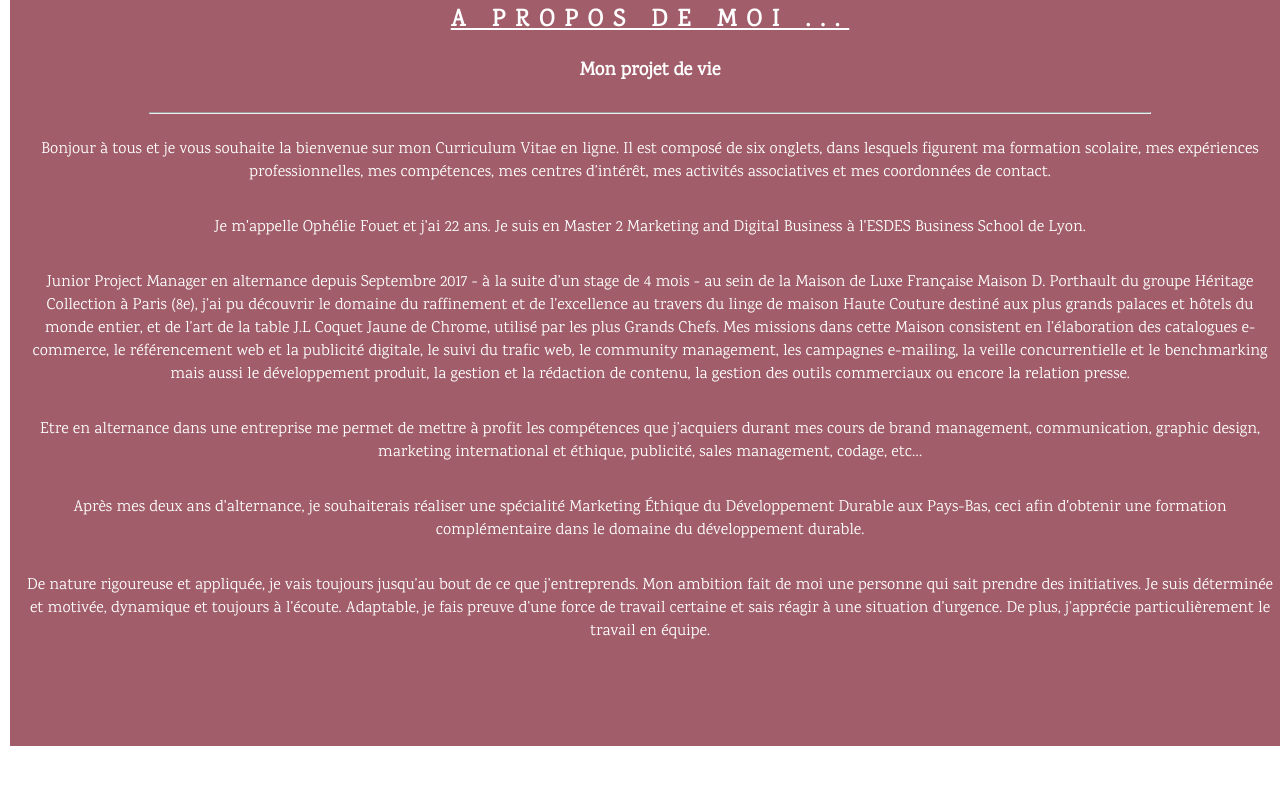
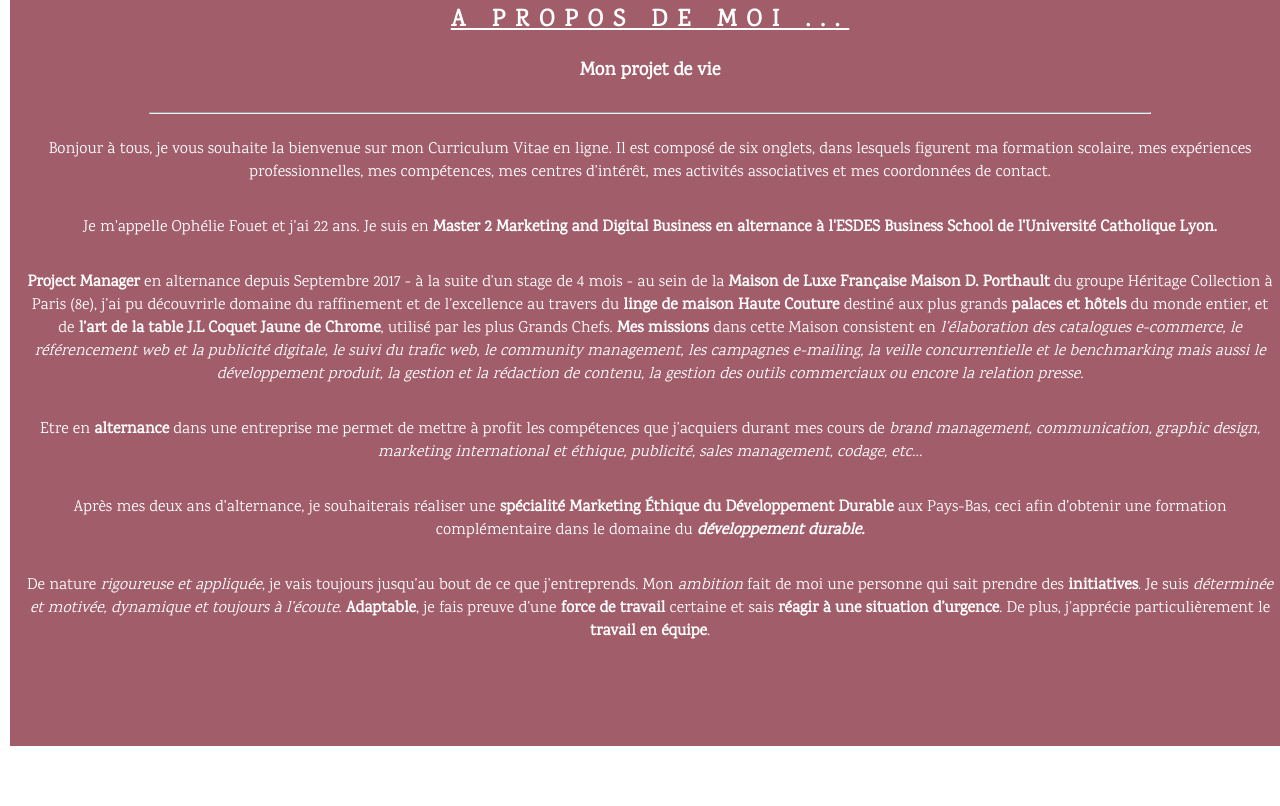
Before and after one commit to FOUET-Ophelie-ESDES/fouet-ophelie-esdes.github.io, a plain HTML site: page index.html in a window 1280 px wide. Shown: the part 974-1780 px from the top of the page. Drawn offline with Linux system fonts and the light colour scheme.

Commit message:
html ok ok

```diff
--- a/index.html
+++ b/index.html
@@ -2,7 +2,8 @@
 <html lang="fr">
 
 <head>
-    <title>CV de Ophélie FOUET</title>
+    <title>Ophélie FOUET</title>
+    <meta name="description" content="Bienvenue sur mon CV en ligne. Je m'appelle Ophélie Fouet. Je suis en Master 2 Marketing and Digital Business en alternance à l'ESDES Business School de l'Université Catholique Lyon. Je suis project manager au sein de la Maison D. Porthault.">
     <meta charset="UTF-8" />
     <link rel="stylesheet" href="styles/index.css" />
     <!-- Global site tag (gtag.js) - Google Analytics -->
@@ -39,6 +40,10 @@
         </div>
 
         <div class="nav-items">
+            <a href="pages/apropos.html">A PROPOS</a>
+        </div>
+
+        <div class="nav-items">
             <a href="pages/contact.html">CONTACT</a>
         </div>
     </nav>
@@ -60,40 +65,56 @@
             <h3>Mon projet de vie</h3>
             <hr>
             <p>
-                Bonjour à tous et je vous souhaite la bienvenue sur mon Curriculum Vitae en ligne. Il est composé de six onglets, dans lesquels
+                Bonjour à tous, je vous souhaite la bienvenue sur mon Curriculum Vitae en ligne. Il est composé de six onglets, dans lesquels
                 figurent ma formation scolaire, mes expériences professionnelles, mes compétences, mes centres d’intérêt,
                 mes activités associatives et mes coordonnées de contact.
             </p>
 
             <p>
-                Je m'appelle Ophélie Fouet et j'ai 22 ans. Je suis en Master 2 Marketing and Digital Business à l'ESDES Business School de
-                Lyon.
+                Je m'appelle Ophélie Fouet et j'ai 22 ans. Je suis en
+                <b>Master 2 Marketing and Digital Business en alternance à l'ESDES Business School de l'Université Catholique
+                    Lyon.
+                </b>
             </p>
             <p>
-                Junior Project Manager en alternance depuis Septembre 2017 - à la suite d’un stage de 4 mois - au sein de la Maison de Luxe
-                Française Maison D. Porthault du groupe Héritage Collection à Paris (8e), j’ai pu découvrir le domaine du
-                raffinement et de l’excellence au travers du linge de maison Haute Couture destiné aux plus grands palaces
-                et hôtels du monde entier, et de l’art de la table J.L Coquet Jaune de Chrome, utilisé par les plus Grands
-                Chefs. Mes missions dans cette Maison consistent en l’élaboration des catalogues e-commerce, le référencement
-                web et la publicité digitale, le suivi du trafic web, le community management, les campagnes e-mailing, la
-                veille concurrentielle et le benchmarking mais aussi le développement produit, la gestion et la rédaction
-                de contenu, la gestion des outils commerciaux ou encore la relation presse.
+                <b>Project Manager</b> en alternance depuis Septembre 2017 - à la suite d’un stage de 4 mois - au sein de la
+                <b>Maison de Luxe Française Maison D. Porthault</b> du groupe Héritage Collection à Paris (8e), j’ai pu découvrirle
+                domaine du raffinement et de l’excellence au travers du
+                <b>linge de maison Haute Couture</b> destiné aux plus grands
+                <b>palaces et hôtels</b> du monde entier, et de
+                <b>l’art de la table J.L Coquet Jaune de Chrome</b>, utilisé par les plus Grands Chefs.
+                <b>Mes missions</b> dans cette Maison consistent en
+                <i>l’élaboration des catalogues e-commerce, le référencement web et la publicité digitale, le suivi du trafic
+                    web, le community management, les campagnes e-mailing, la veille concurrentielle et le benchmarking mais
+                    aussi le développement produit, la gestion et la rédaction de contenu, la gestion des outils commerciaux
+                    ou encore la relation presse.</i>
             </p>
 
             <p>
-                Etre en alternance dans une entreprise me permet de mettre à profit les compétences que j’acquiers durant mes cours de brand
-                management, communication, graphic design, marketing international et éthique, publicité, sales management,
-                codage, etc…
+                Etre en
+                <b>alternance</b> dans une entreprise me permet de mettre à profit les compétences que j’acquiers durant mes
+                cours de
+                <i>brand management, communication, graphic design, marketing international et éthique, publicité, sales management,
+                    codage, etc…</i>
             </p>
             <p>
-                Après mes deux ans d'alternance, je souhaiterais réaliser une spécialité Marketing Éthique du Développement Durable aux Pays-Bas,
-                ceci afin d'obtenir une formation complémentaire dans le domaine du développement durable.
+                Après mes deux ans d'alternance, je souhaiterais réaliser une
+                <b>spécialité Marketing Éthique du Développement Durable</b> aux Pays-Bas, ceci afin d'obtenir une formation
+                complémentaire dans le domaine du
+                <b>
+                    <i>développement durable.</i>
+                </b>
             </p>
             <p>
-                De nature rigoureuse et appliquée, je vais toujours jusqu’au bout de ce que j’entreprends. Mon ambition fait de moi une personne
-                qui sait prendre des initiatives. Je suis déterminée et motivée, dynamique et toujours à l’écoute. Adaptable,
-                je fais preuve d’une force de travail certaine et sais réagir à une situation d’urgence. De plus, j’apprécie
-                particulièrement le travail en équipe.
+                De nature
+                <i>rigoureuse et appliquée</i>, je vais toujours jusqu’au bout de ce que j’entreprends. Mon
+                <i>ambition</i> fait de moi une personne qui sait prendre des
+                <b>initiatives</b>. Je suis
+                <i>déterminée et motivée, dynamique et toujours à l’écoute</i>.
+                <b>Adaptable</b>, je fais preuve d’une
+                <b>force de travail</b> certaine et sais
+                <b>réagir à une situation d’urgence</b>. De plus, j’apprécie particulièrement le
+                <b>travail en équipe</b>.
             </p>
         </article>
     </section>
```
